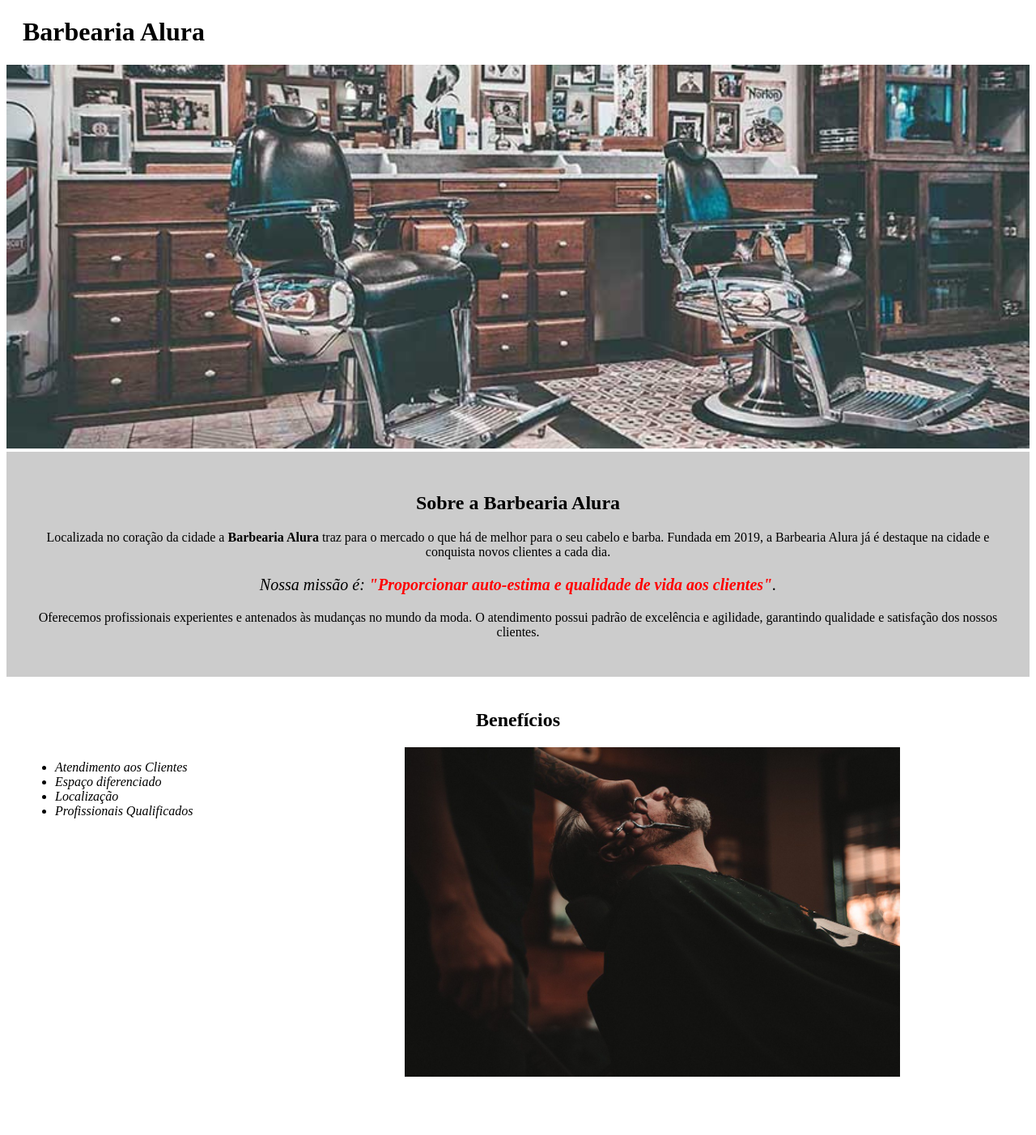
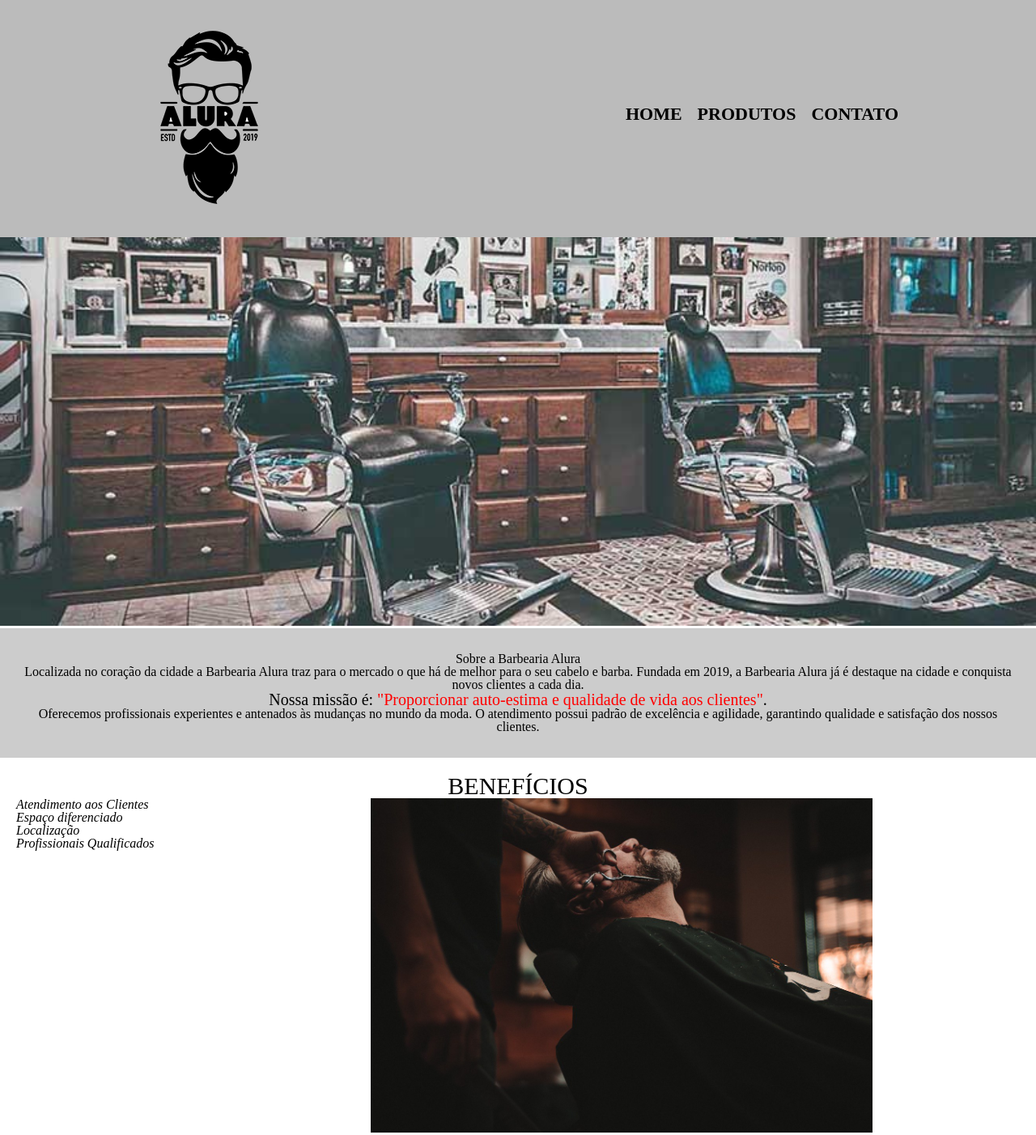
Before and after one commit to thipac/alurabarbearia, a website: page index.html in a window 1280 px wide. Shown: the top 1402 px of the page at 81% size. Before the commit the page ends 1362 px from the top, so only its background shows below. Drawn offline with Linux system fonts and the light colour scheme.

Commit message:
Criação da página contatos e modificação do css da página

```diff
--- a/index.html
+++ b/index.html
@@ -3,13 +3,23 @@
 	<head>
 		<meta charset="UTF-8">
 		<title>Barbearia Alura</title>
-		<link rel="stylesheet" href="style.css">
+		<link rel="stylesheet" href="./reset.css">
+		<link rel="stylesheet" href="./style-home.css">
 	</head>
-
 	<body>
 		<header>
-			<h1 class="titulo-principal">Barbearia Alura</h1>
+			<div class="caixa">
+				<h1><img src="./imagens/logo.png" alt="logo"></h1>
+				<nav>
+				   <ul>
+					   <li><a href="./index.html">Home</a></li>
+					   <li><a href="./produtos.html">Produtos</a></li>
+					   <li><a href="./contato.html">Contato</a></li>
+				   </ul>
+			   </nav>
+			</div>
 		</header>
+		<main>
 			<img id="banner" src="./imagens/banner.jpg">
 			<div class="principal">
 				<h2 class="titulo-centralizado">Sobre a Barbearia Alura</h1>
@@ -20,18 +30,20 @@
 
 				<p>Oferecemos profissionais experientes e antenados às mudanças no mundo da moda. O atendimento possui padrão de excelência e agilidade, garantindo qualidade e satisfação dos nossos clientes.</p>
 			</div>
-
 			<div class="beneficios">
 				<h2 class="titulo-centralizado">Benefícios</h2>
-
 				<ul>
 					<li class="itens">Atendimento aos Clientes</li>
 					<li class="itens">Espaço diferenciado</li>
 					<li class="itens">Localização</li>
 					<li class="itens">Profissionais Qualificados</li>
 				</ul>
-
 				<img src="./imagens/beneficios.jpg" class="imagembeneficios">
 			</div>
+		</main>
+		<footer>
+			<img src="./imagens/logo-branco.png">
+			<p class="copyright"> &copy; Copyright Barbearia Alura - 2021</p>
+		</footer>
 	</body>
 </html>
--- a/produtos.css
+++ /dev/null
@@ -1,93 +0,0 @@
-header {
-    background-color: #BBBBBB;
-    padding: 20px 0;
-}
-
-.caixa {
-    width: 940px;
-    position: relative;
-    margin: 0 auto;
-}
-
-nav {
-    position: absolute;
-    top: 110px;
-    right: 0;
-
-}
-
-nav li {
-    display: inline;
-    margin: 0 0 0 15px;
-}
-
-nav a {
-    text-transform: uppercase;
-    color: #000000;
-    font-weight: bold;
-    font-size: 22px;
-    text-decoration: none;
-}
-
-nav a:hover {
-    color: #c78c19;
-    text-decoration: underline;
-}
-
-.produtos {
-    width: 100%;
-    margin: 0 auto;
-    padding: 50px 0;
-}
-
-.produtos li {
-    display: inline-block;
-    text-align: center;
-    width: 30%;
-    align-items: top;
-    margin: 0 1.5%;
-    padding: 30px 20px;
-    box-sizing: border-box;
-    border: 2px solid #000000;
-    border-radius: 10px;
-}
-
-.produtos li:hover{
-    border-color: #c78c19;
-}
-
-.produtos li:active{
-    border-color: #088C19;
-}
-
-.produtos li:hover h2 {
-    font-size: 34px;
-}
-
-
-.produtos h2 {
-    font-size: 30px;
-    font-weight: bold;
-}
-
-.produto-descricao {
-    font-size: 18px;
-}
-
-.produto-preco {
-    font-size: 22px;
-    font-weight: bold;
-    margin-top: 10px;
-}
-
-footer {
-    text-align: center;
-    background: url(./imagens/bg.jpg);
-    padding: 40px 0;
-}
-
-.copyright {
-    color: #FFFFFF;
-    font-size: 13px;
-    margin: 20px 0 0;
-}
--- /dev/null
+++ b/style-home.css
@@ -0,0 +1,110 @@
+header {
+	background: #BBBBBB;
+	padding: 20px 0;
+}
+
+.caixa {
+	position: relative;
+	width: 940px;
+	margin: 0 auto;
+}
+
+nav {
+	position: absolute;
+	top: 110px;
+	right: 0;
+}
+
+nav li {
+	display: inline;
+	margin: 0 0 0 15px;
+}
+
+nav a {
+	text-transform: uppercase;
+	color: #000000;
+	font-weight: bold;
+	font-size: 22px;
+	text-decoration: none;
+}
+
+nav a:hover {
+	color: #C78C19;
+	text-decoration: underline;
+}
+
+ main {
+        width: 100%;
+        margin: 0 auto;
+    }
+
+#banner {
+        width:100%;
+        padding-top: 0;
+    }
+
+
+
+.imagembeneficios {
+    width: 50%;
+}
+
+
+    .principal{
+        background: #CCCCCC;
+        padding: 30px;
+    }
+
+    .titulo-centralizado {
+        text-align: center;
+    }
+
+    p {
+        text-align: center;
+    }
+
+    #missao {
+        font-size: 20px
+    }
+
+    em strong {
+        color: #FF0000;
+    }
+
+    .itens {
+        font-style: italic
+    }
+
+    .beneficios {
+        background: #FFFFFF;
+        padding: 20px;
+    }
+
+    .beneficios h2{
+        font-size: 30px;
+        text-transform: uppercase;
+    }
+
+   .beneficios ul {
+        display: inline-block;
+        vertical-align: top;
+        width: 20%;
+        margin-right: 15%;
+    }
+
+    .imagembeneficios {
+        width: 50%;
+    }
+
+
+footer {
+    text-align: center;
+    background: url(./imagens/bg.jpg);
+    padding: 40px 0;
+}
+
+.copyright {
+    color: #FFFFFF;
+    font-size: 13px;
+    margin: 20px 0 0;
+}
--- a/style.css
+++ b/style.css
@@ -1,102 +1,149 @@
-body {
-
+header {
+	background: #BBBBBB;
+	padding: 20px 0;
 }
 
-#banner {
-    width: 100%;
+.caixa {
+	position: relative;
+	width: 940px;
+	margin: 0 auto;
 }
 
-.principal {
-    background: #CCCCCC;
-    padding: 30px;
+nav {
+	position: absolute;
+	top: 110px;
+	right: 0;
 }
 
-.titulo-principal{
-    padding-left: 20px;
-
+nav li {
+	display: inline;
+	margin: 0 0 0 15px;
 }
 
-.titulo-centralizado {
-    text-align: center;
+nav a {
+	text-transform: uppercase;
+	color: #000000;
+	font-weight: bold;
+	font-size: 22px;
+	text-decoration: none;
 }
 
-p {
-    text-align: center;
+nav a:hover {
+	color: #C78C19;
+	text-decoration: underline;
 }
 
-#missao {
-    font-size: 20px
+.produtos {
+	width: 940px;
+	margin: 0 auto;
+	padding: 50px 0;
 }
 
-em strong {
-    color: #FF0000;
+.produtos li {
+	display: inline-block;
+	text-align: center;
+	width: 30%;
+	vertical-align: top;
+	margin: 0 1.5%;
+	padding: 30px 20px;
+	box-sizing: border-box;
+	border: 2px solid #000000;
+	border-radius: 10px;
 }
 
-.itens {
-    font-style: italic;
+.produtos li:hover {
+	border-color: #C78C19;
 }
 
-
-.beneficios {
-    background: #FFFFFF;
-    padding: 20px;
+.produtos li:active {
+	border-color: #088C19;
 }
 
-ul {
-    display: block;
-    vertical-align: top;
-    width: 20%;
-    margin-right: 15%;
+.produtos li:hover h2 {
+	font-size: 34px;
 }
 
-.imagembeneficios {
-    width: 50%;
+.produtos h2 {
+	font-size: 30px;
+	font-weight: bold;
 }
-    body {
 
-    }
+.produto-descricao {
+	font-size: 18px;
+}
 
-    #banner {
-        width:100%;
-    }
+.produto-preco {
+	font-size: 22px;
+	font-weight: bold;
+	margin-top: 10px;
+}
 
-    .principal{
-        background: #CCCCCC;
-        padding: 30px;
-    }
+footer {
+	text-align: center;
+	background: url("./imagens/bg.jpg");
+	padding: 40px 0;
+}
 
-    .titulo-centralizado {
-        text-align: center;
-    }
+.copyright {
+	color: #FFFFFF;
+	font-size: 13px;
+	margin: 20px 0 0;
+}
 
-    p {
-        text-align: center;
-    }
+main {
+	width: 940px;
+	margin: 0 auto;
+}
 
-    #missao {
-        font-size: 20px
-    }
+form {
+	margin: 40px 0;
+}
 
-    em strong {
-        color: #FF0000;
-    }
+form label, form legend {
+	display:block;
+	font-size: 20px;
+	margin: 0 0 10px;
+}
 
-    .itens {
-        font-style: italic
-    }
+.input-padrao {
+	display: block;
+	margin: 0 0 20px;
+	padding: 10px 25px;
+	width: 50%;
+}
 
-    .beneficios {
-        background: #FFFFFF;
-        padding: 20px;
-    }
+.checkbox {
+ margin: 20px;
+}
 
-    ul {
-        display: inline-block;
-        vertical-align: top;
-        width: 20%;
-        margin-right: 15%;
-    }
+.enviar {
+	width: 40%;
+	padding: 15px 0;
+	background: orange;
+	color: white;
+	font-weight: bold;
+	border: none;
+	border-radius: 5px;
+	transition: 1s all;
+	cursor: pointer;
+}
 
-    .imagembeneficios {
-        width: 50%;
-    }
+.enviar:hover {
+	background-color: darkorange;
+	transform: scale(1.2);
+}
+
+table {
+    margin: 20px 0 40px;
+}
+
+thead {
+    background: #555555;
+    color: white;
+    font-weight: bold;
+}
+
+td, th {
+    border: 1px solid #000000;
+    padding: 8px 15px;
+}
```
Also changed, not shown: contato.html (added, +79 -0 lines), produtos.html (+3 -5 lines). Lines whose indentation alone changed are shown as unchanged.
